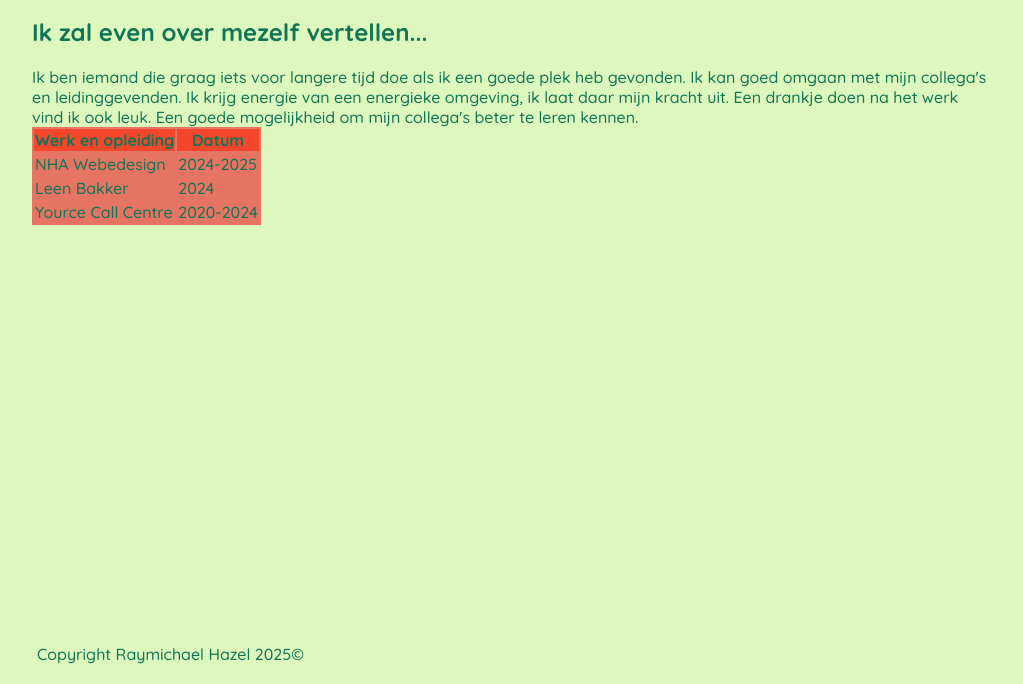
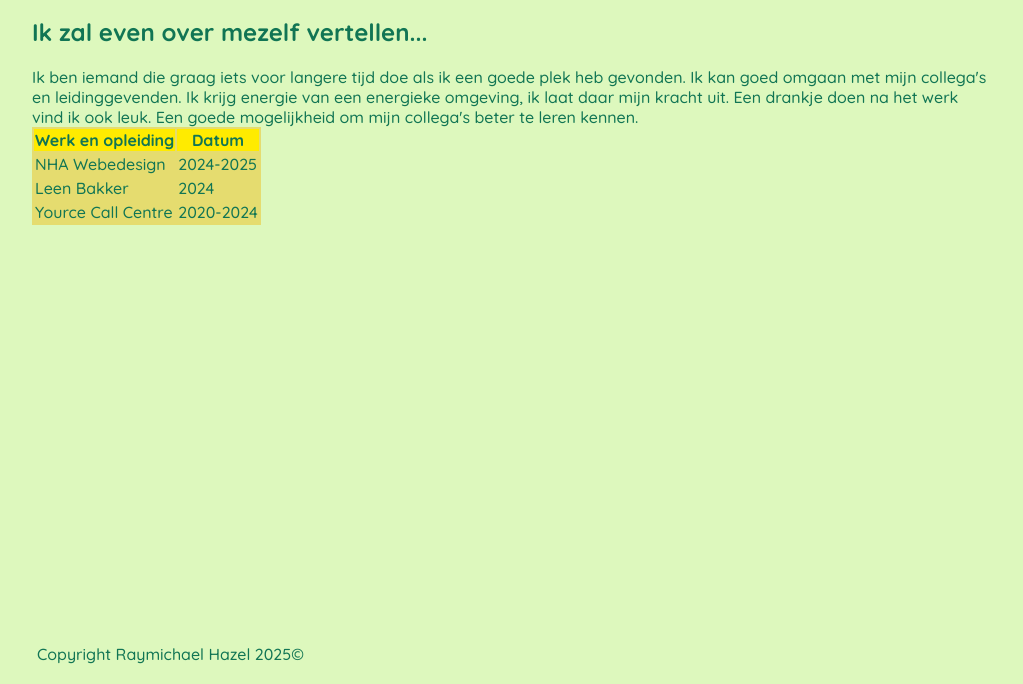
Before and after one commit to rdennisbrandon/huuswerk, a plain HTML site: page mijncv.html in a window 1280 px wide. Shown: the part 116-800 px from the top of the page, without its empty margins (128-1151 px from the left). Drawn offline with Linux system fonts and the light colour scheme.

Commit message:
Update les15.css

```diff
--- a/les15.css
+++ b/les15.css
@@ -44,9 +44,9 @@ width: 300px;}
 #knopindex{ border-radius: 6px;}
 #knopcv{ border-radius: 6px;}
 table{
-    background-color: #e67463;
+    background-color: #e5dc6f;
 }
-th{ background-color: #f5472c;}
+th{ background-color: #FFEB00;}
 footer{padding-left: 5px; padding-right: 5px;
 position: absolute;
 bottom: 0;
```
